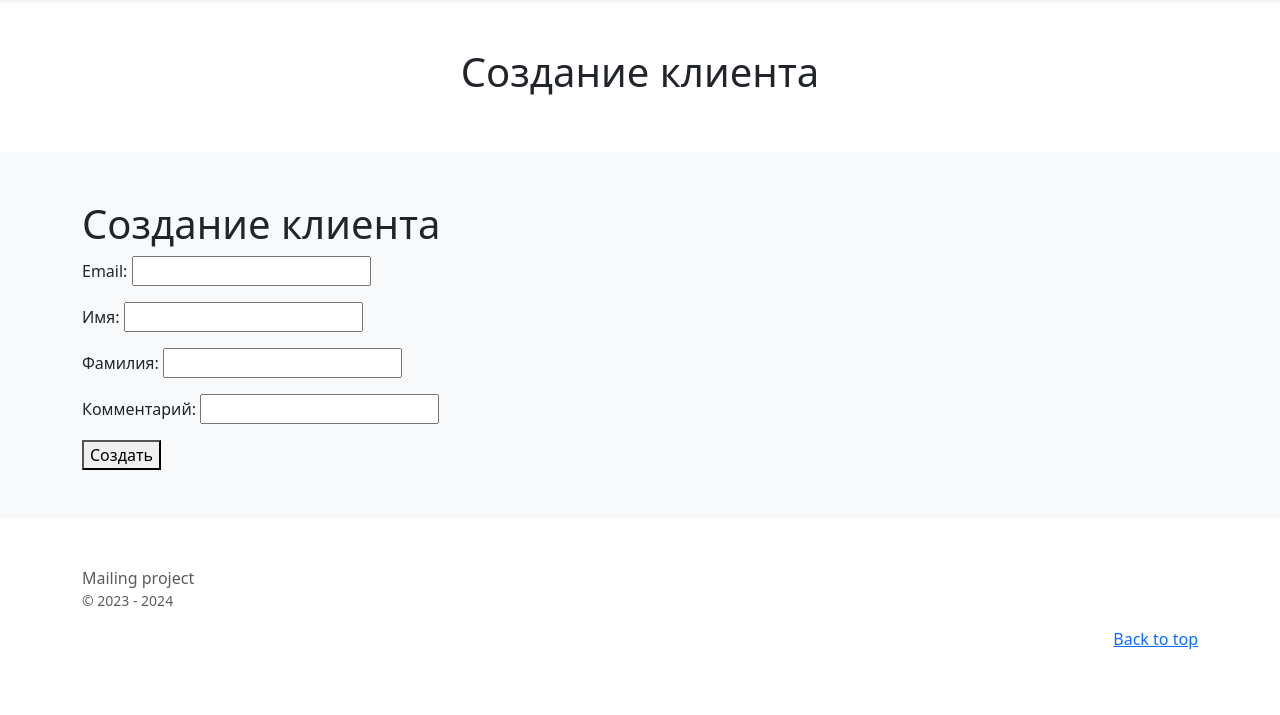
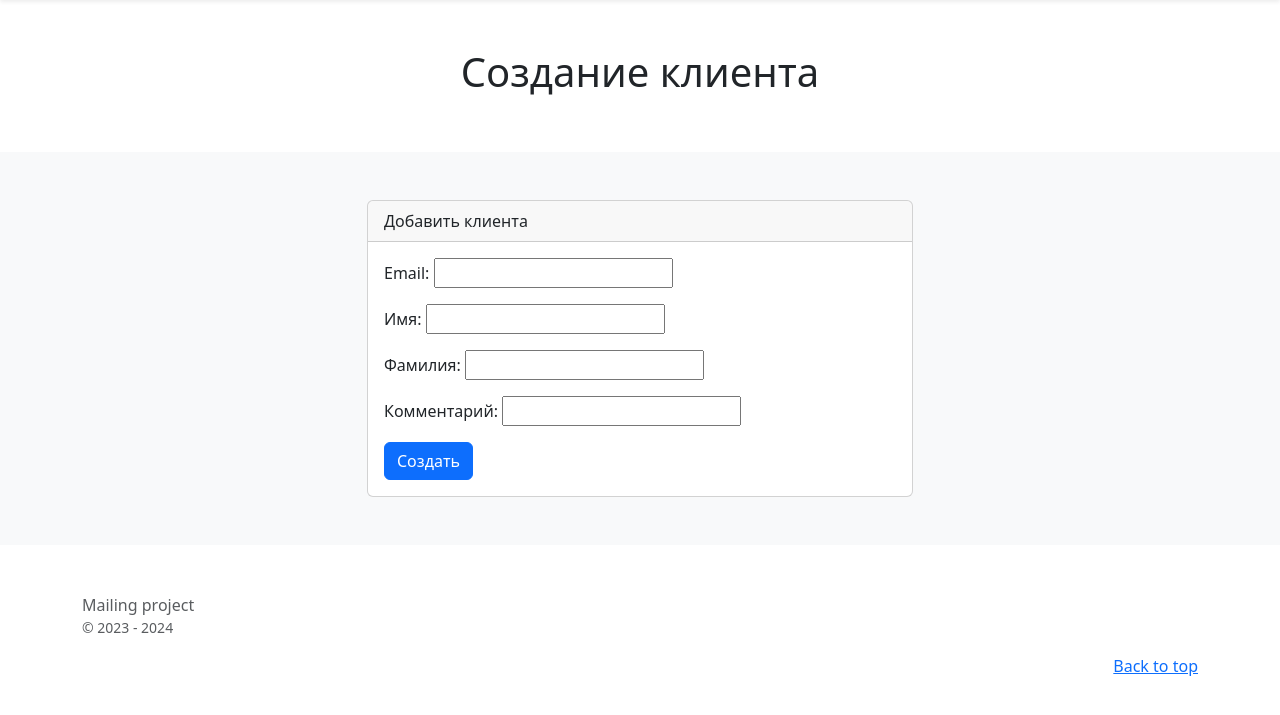
Before and after one commit to skysaika/cwdjango, a Django app: page /create_client/ in a window 1280 px wide. Shown: the part 56-771 px from the top of the page. Run offline with Django 4.2, Linux system fonts and the light colour scheme; some libraries are stand-ins or nearby versions.

Commit message:
create ClientForm in ClientCreateView, create forms.py in mailing app and in to forms create class ClientForm, add in template client_form card

```diff
--- /dev/null
+++ b/mailing/forms.py
@@ -0,0 +1,13 @@
+from django import forms
+
+from mailing.models import Client
+
+
+class ClientForm(forms.ModelForm):
+    """Форма создания клиента"""
+    class Meta:
+        model = Client
+        # указываю только один из 3 способов заполнения поля
+        # fields = '__all__'
+        fields = ('email', 'first_name', 'last_name', 'comment')
+        # exclude = ('email',)
--- a/mailing/templates/mailing/client_form.html
+++ b/mailing/templates/mailing/client_form.html
@@ -1,10 +1,31 @@
 {% extends 'mailing/base.html' %}
 
 {% block content %}
-    <h1>Создание клиента</h1>
-    <form method="post">
-        {% csrf_token %}
-        {{ form.as_p }}
-        <button type="submit">Создать</button>
-    </form>
+    <div class="row">
+        <!-- форма для создания карточки клиента -->
+        <div class="col-md-6 offset-md-3">
+            <div class="card">
+                <div class="card-header">
+                    {% if object %} <!-- если есть объект -->
+                        Редактировать клиента
+                    {% else %} <!-- если нет объекта -->
+                        Добавить клиента
+                    {% endif %}
+                </div>
+                <div class="card-body">
+                    <form method="post">  <!-- не забудь вернуть csrf -->
+                        {% csrf_token %}
+                        {{ form.as_p }}
+                        <button type="submit" class="btn btn-primary">
+                            {% if object %} <!-- если есть объект -->
+                                Сохранить
+                            {% else %} <!-- если нет объекта -->
+                                Создать
+                            {% endif %}
+                        </button>
+                    </form>
+                </div>
+            </div>
+        </div>
+    </div>
 {% endblock %}
--- a/mailing/views.py
+++ b/mailing/views.py
@@ -1,6 +1,9 @@
 from django.shortcuts import render
+from django.urls import reverse_lazy
 from django.views.generic import TemplateView, CreateView, ListView
 
+import mailing
+from mailing.forms import ClientForm
 from mailing.models import MailingList, Client
 
 
@@ -16,11 +19,12 @@ class IndexView(TemplateView):
 class ClientCreateView(CreateView):
     """Создание клиента"""
     model = Client
+    form_class = ClientForm  # форма для создания клиента
     template_name = 'mailing/client_form.html'
-    fields = ['email', 'first_name', 'last_name', 'comment']
     extra_context = {
         'title': 'Создание клиента'
     }
+    success_url = reverse_lazy('mailing:index')
 
 
 class ClientListView(ListView):
```
